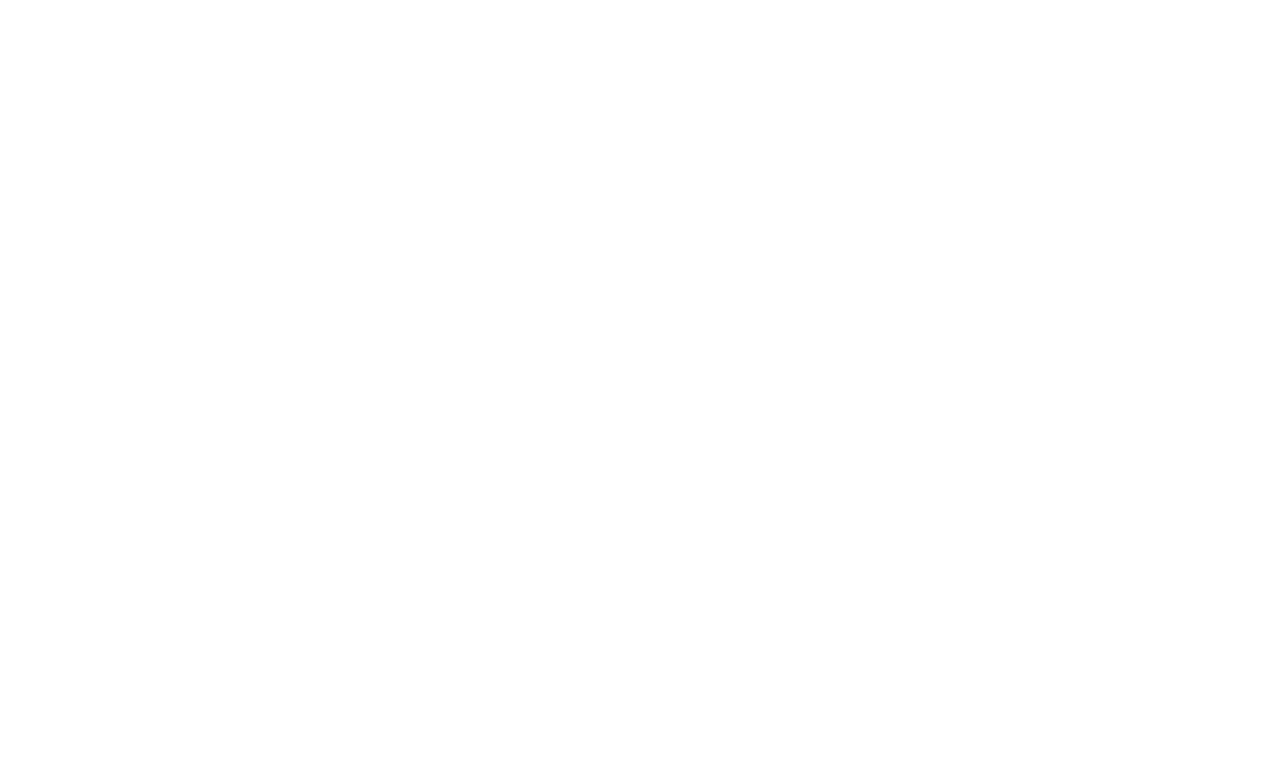
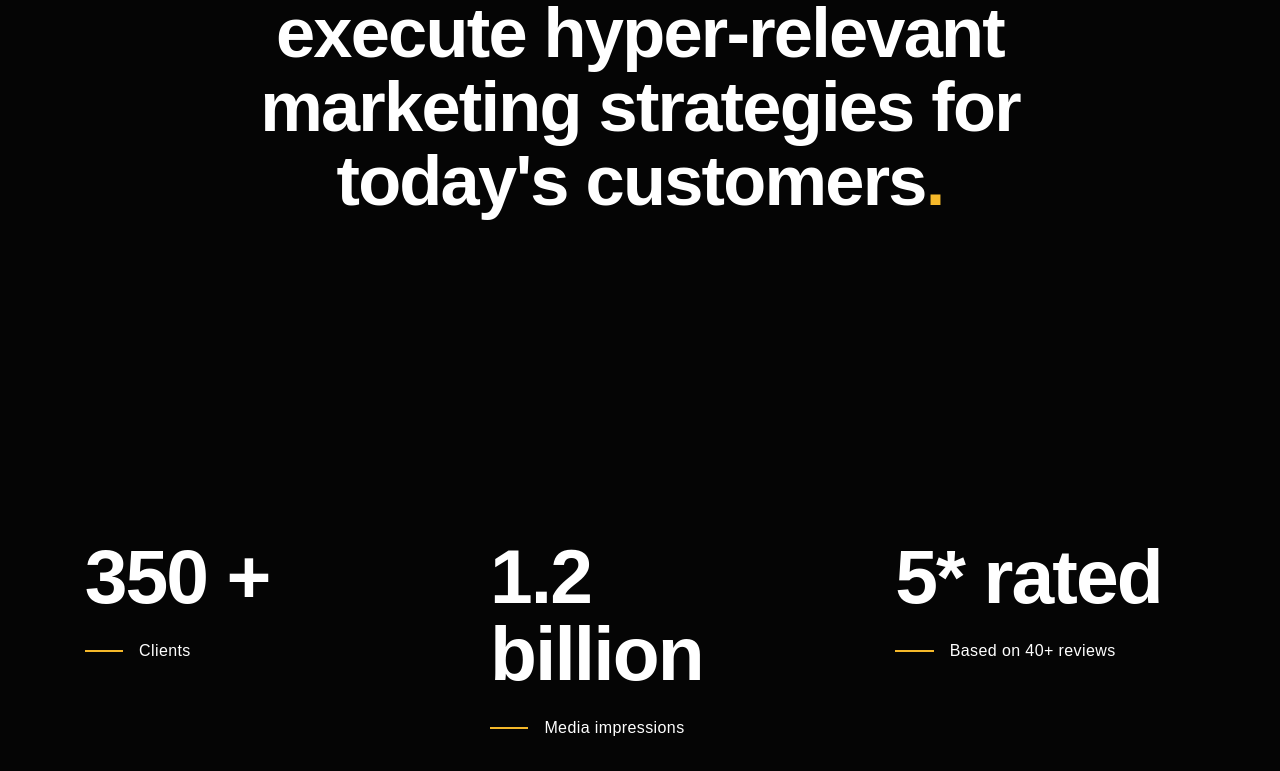
Before and after one commit to dilshandevxx/wales-college, a Next.js app: page / in a window 1280 px wide. Shown: the part 1131-1902 px from the top of the page. Before the commit the page ends 800 px from the top, so only its background shows below. Built offline with nearby package versions, Linux system fonts and the light colour scheme.

Commit message:
first commit

```diff
--- a/src/app/page.tsx
+++ b/src/app/page.tsx
@@ -1,9 +1,13 @@
 import { Hero } from '@/components/hero/Hero';
+import { StatementSection } from '@/components/home/StatementSection';
+import { StatsSection } from '@/components/home/StatsSection';
 
 export default function Home() {
   return (
     <main className="w-full min-h-screen bg-black">
       <Hero />
+      <StatementSection />
+      <StatsSection />
     </main>
   );
 }
--- /dev/null
+++ b/src/components/home/StatementSection.tsx
@@ -0,0 +1,27 @@
+import React from 'react';
+
+export function StatementSection() {
+  return (
+    <section className="relative w-full bg-[#050505] text-white py-[clamp(6rem,15vw,12rem)] flex flex-col items-center justify-center px-[clamp(1.5rem,5vw,6rem)] overflow-hidden">
+
+      {/* Subtle background circle decoration */}
+      <div className="absolute top-0 left-0 -translate-x-1/2 -translate-y-1/2 w-[clamp(10rem,20vw,24rem)] h-[clamp(10rem,20vw,24rem)] rounded-full border border-white/10 pointer-events-none" />
+
+      <div className="flex flex-col items-center text-center z-10 max-w-[1920px] mx-auto w-full">
+        {/* Subtitle */}
+        <span className="text-[#F5B82A] text-[clamp(0.875rem,1.2vw,1.125rem)] font-medium mb-[clamp(1.5rem,3vw,3rem)]">
+          Since 2017
+        </span>
+
+        {/* Main Statement - Fluid Typography */}
+        <h2 className="text-[clamp(2.5rem,5.5vw,6.5rem)] font-bold leading-[1.05] tracking-tight text-white max-w-[90vw]">
+          We help ambitious companies<br className="hidden md:block" />
+          execute hyper-relevant<br className="hidden md:block" />
+          marketing strategies for<br className="hidden md:block" />
+          today's customers<span className="text-[#F5B82A]">.</span>
+        </h2>
+      </div>
+
+    </section>
+  );
+}
--- /dev/null
+++ b/src/components/home/StatsSection.tsx
@@ -0,0 +1,55 @@
+import React from 'react';
+
+export function StatsSection() {
+  return (
+    <section className="relative w-full bg-[#050505] text-white py-[clamp(4rem,10vw,8rem)] px-[clamp(1.5rem,5vw,6rem)]">
+
+      {/* Subtle background circle decoration from previous section might overflow here, but we'll keep this clean */}
+
+      <div className="max-w-[1920px] mx-auto w-full">
+        <div className="grid grid-cols-1 md:grid-cols-3 gap-[clamp(3rem,5vw,5rem)] justify-items-start md:justify-items-center">
+
+          {/* Stat 1 */}
+          <div className="flex flex-col items-start w-full max-w-[300px]">
+            <h3 className="text-[clamp(3.5rem,6vw,5.5rem)] font-bold text-white leading-none mb-[clamp(1rem,2vw,1.5rem)] tracking-tight">
+              350 +
+            </h3>
+            <div className="flex items-center gap-4">
+              <div className="w-[clamp(2rem,3vw,3rem)] h-[2px] bg-[#F5B82A]" />
+              <span className="text-white text-[clamp(1rem,1.2vw,1.25rem)] font-light tracking-wide">
+                Clients
+              </span>
+            </div>
+          </div>
+
+          {/* Stat 2 */}
+          <div className="flex flex-col items-start w-full max-w-[300px]">
+            <h3 className="text-[clamp(3.5rem,6vw,5.5rem)] font-bold text-white leading-none mb-[clamp(1rem,2vw,1.5rem)] tracking-tight">
+              1.2 billion
+            </h3>
+            <div className="flex items-center gap-4">
+              <div className="w-[clamp(2rem,3vw,3rem)] h-[2px] bg-[#F5B82A]" />
+              <span className="text-white text-[clamp(1rem,1.2vw,1.25rem)] font-light tracking-wide">
+                Media impressions
+              </span>
+            </div>
+          </div>
+
+          {/* Stat 3 */}
+          <div className="flex flex-col items-start w-full max-w-[300px]">
+            <h3 className="text-[clamp(3.5rem,6vw,5.5rem)] font-bold text-white leading-none mb-[clamp(1rem,2vw,1.5rem)] tracking-tight">
+              5* rated
+            </h3>
+            <div className="flex items-center gap-4">
+              <div className="w-[clamp(2rem,3vw,3rem)] h-[2px] bg-[#F5B82A]" />
+              <span className="text-white text-[clamp(1rem,1.2vw,1.25rem)] font-light tracking-wide">
+                Based on 40+ reviews
+              </span>
+            </div>
+          </div>
+
+        </div>
+      </div>
+    </section>
+  );
+}
```
